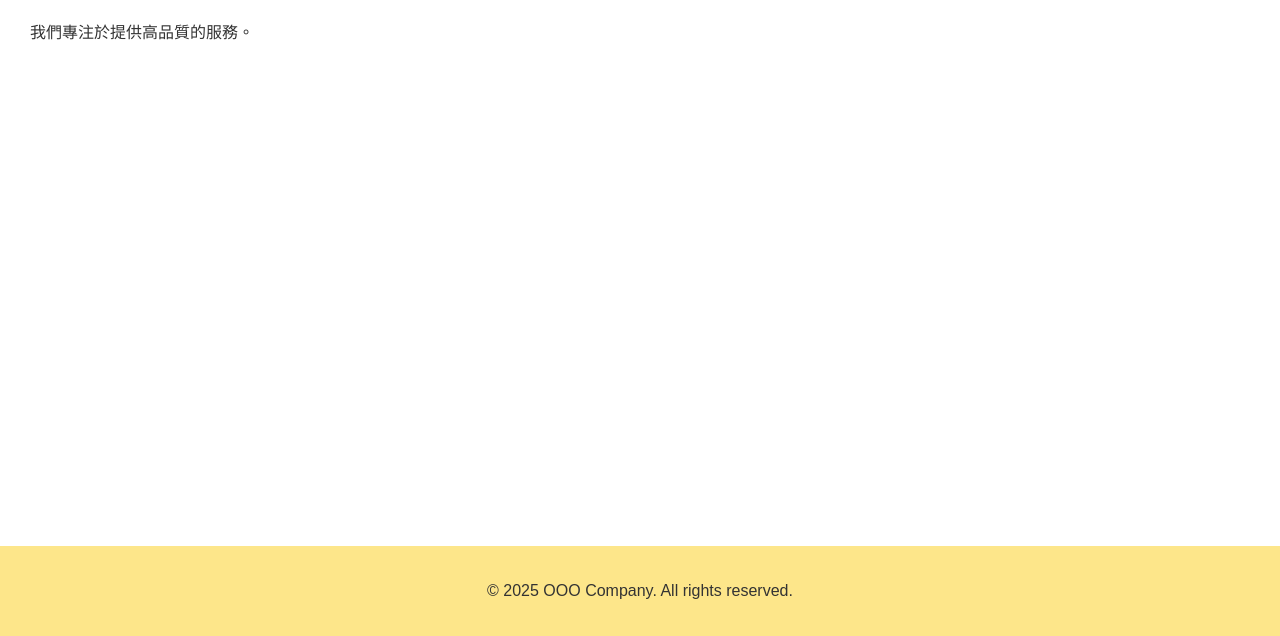
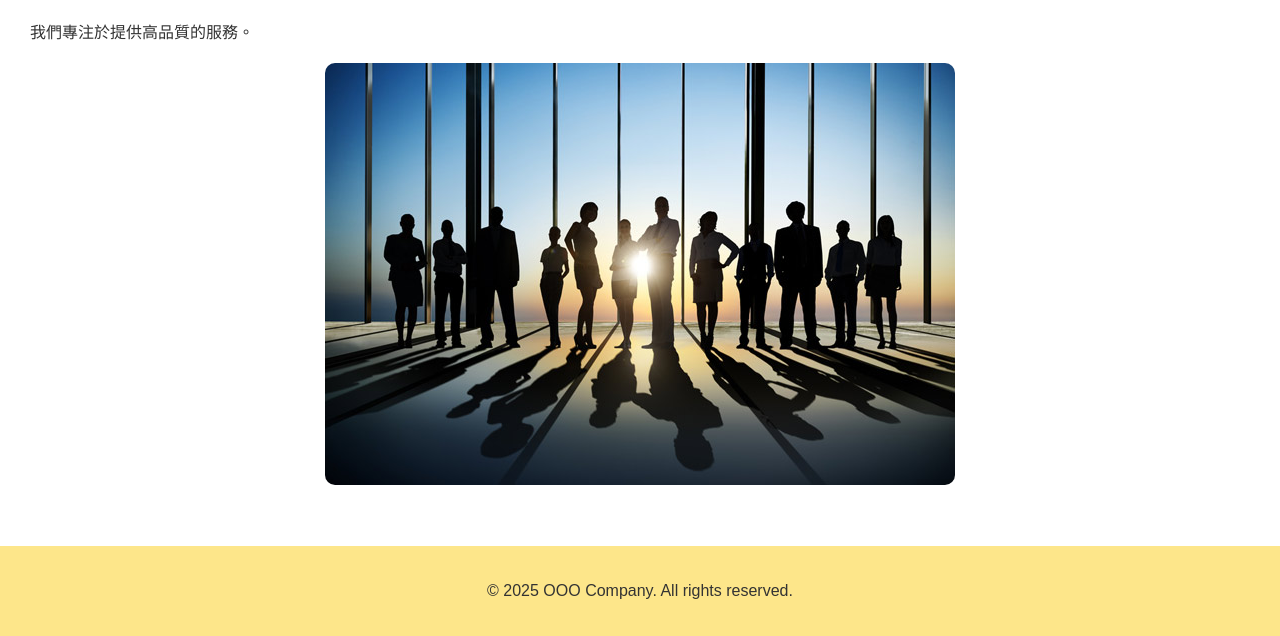
Before and after one commit to chen20001221-ctrl/my_web_homework, a plain HTML site: page index.html in a window 1280 px wide. Shown: the part 164-800 px from the top of the page. Drawn offline with Linux system fonts and the light colour scheme.

Commit message:
更新 index.html

```diff
--- a/index.html
+++ b/index.html
@@ -16,7 +16,7 @@
 <main>
     <h1>歡迎來到 OOO 公司</h1>
     <p>我們專注於提供高品質的服務。</p>
-    <about src="IMG_4715.jpeg" alt="公司照片">
+    <img src="IMG_4715.jpeg" alt="公司照片">
   </main>
 
 
```
